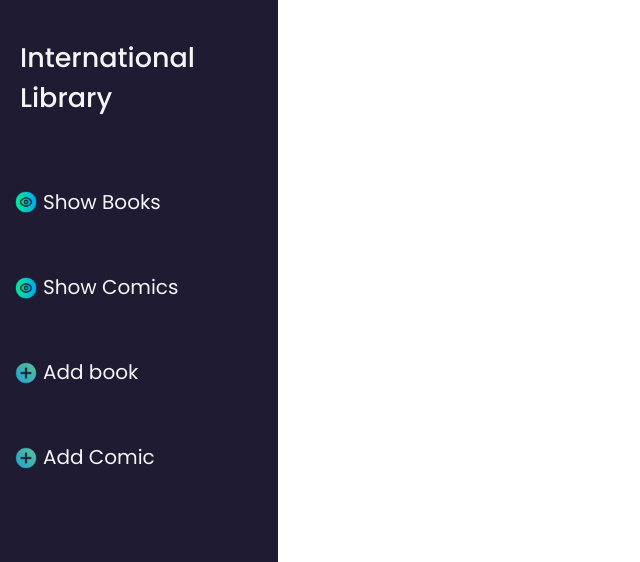
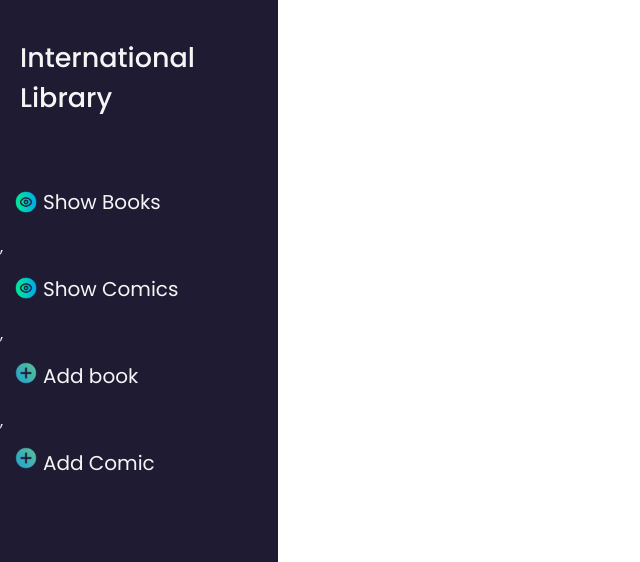
Before and after one commit to ValeriaMuSe/javascript-2-grupo-1-valeria-murillo-s, a plain HTML site: page mini-proyecto-parte2/index.html in a window 1280 px wide. Shown: the top 562 px of the page, 0-640 px from the left. Drawn offline with Linux system fonts and the light colour scheme.

Commit message:
function changes

```diff
--- a/mini-proyecto-parte2/main.js
+++ b/mini-proyecto-parte2/main.js
@@ -122,9 +122,8 @@ const bookstore1 = new Bookstore('International Library', 'Calle 1');
 // }
 
 const sidebar = document.getElementById('sidebar');
+const menu = ['Show Books', 'Show Comics', 'Add book', 'Add Comic'];
 const list = document.querySelector('#list');
-
-const menu = ['Show Books', 'Show Comics', 'Add book', 'Add Comic'];
 
 // Put the title
 
@@ -163,49 +162,18 @@ addIcon();
 
 // Put the list
 
-const printBooks = () => {
+const generalList = () => {
   list.insertAdjacentHTML(
     'beforeend',
-    `<li onclick="showBooks()" class="list" >
-      ${menu[0]}
-    </li>`
+    `<li onclick="showBooks()" class="list">${menu[0]}</li>,
+     <li onclick="showComics()" class="list">${menu[1]}</li>,
+     <li onclick="addBook()" class="list">${menu[2]}</li>,
+     <li onclick="addComic()" class="list">${menu[3]}</li>`
   )
 }
 
-printBooks();
+generalList();
 
-const printComics = () => {
-  list.insertAdjacentHTML(
-    'beforeend',
-    `<li onclick="showComics()" class="list" >
-      ${menu[1]}
-    </li>`
-  )
-}
-
-printComics();
-
-const addBooks = () => {
-  list.insertAdjacentHTML(
-    'beforeend',
-    `<li onclick="addBook()" class="list">
-      ${menu[2]}
-    </li>`
-  )
-}
-
-addBooks();
-
-const addComics = () => {
-  list.insertAdjacentHTML(
-    'beforeend',
-    `<li onclick="addComic()" class="list">
-      ${menu[3]}
-    </li>`
-  )
-}
-
-addComics();
 
 // Add the books or comics
 
--- a/mini-proyecto-parte2/styles.css
+++ b/mini-proyecto-parte2/styles.css
@@ -24,7 +24,7 @@ ul {
 
 .list {
   font-size: 20px;
-  margin-bottom: 25px;
+  margin-bottom: 2px;
   padding: 15px 15px 15px 43px;
   transition: all 0.7s ease;
   list-style: none;
```
